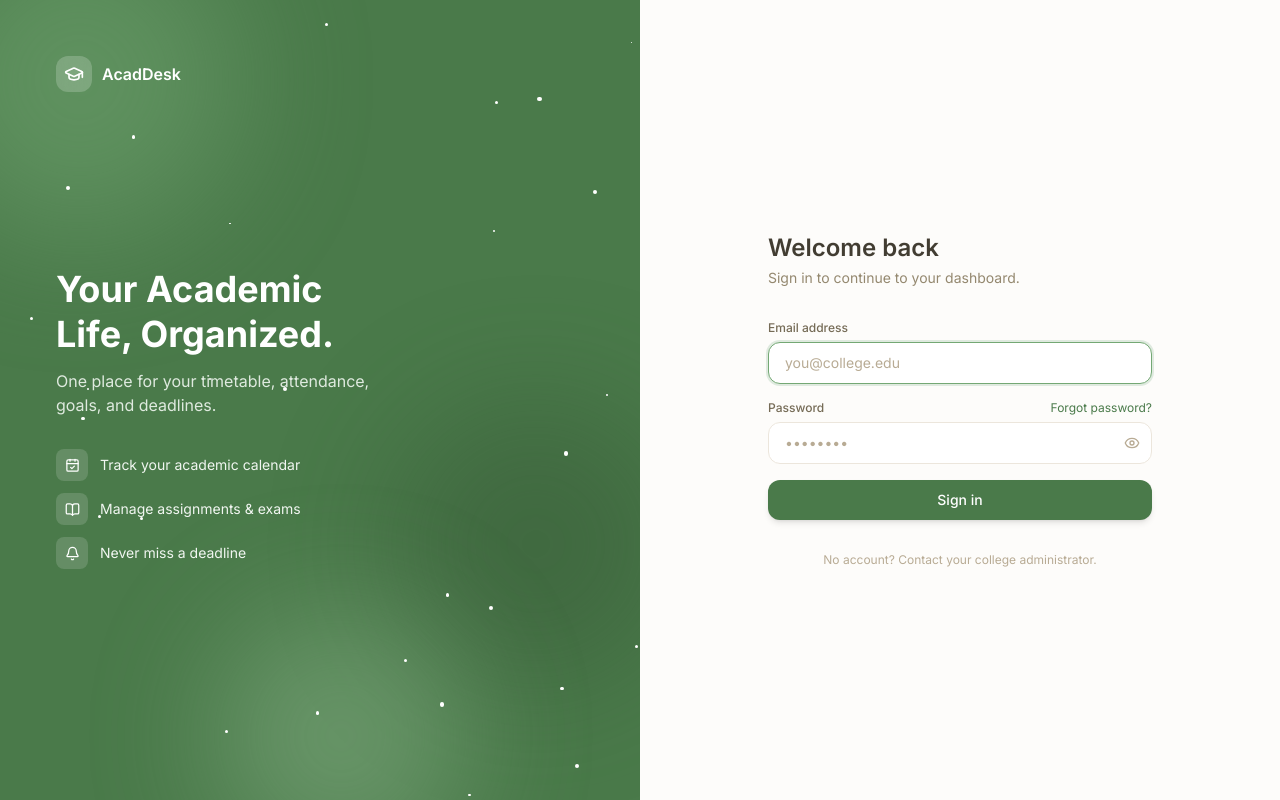
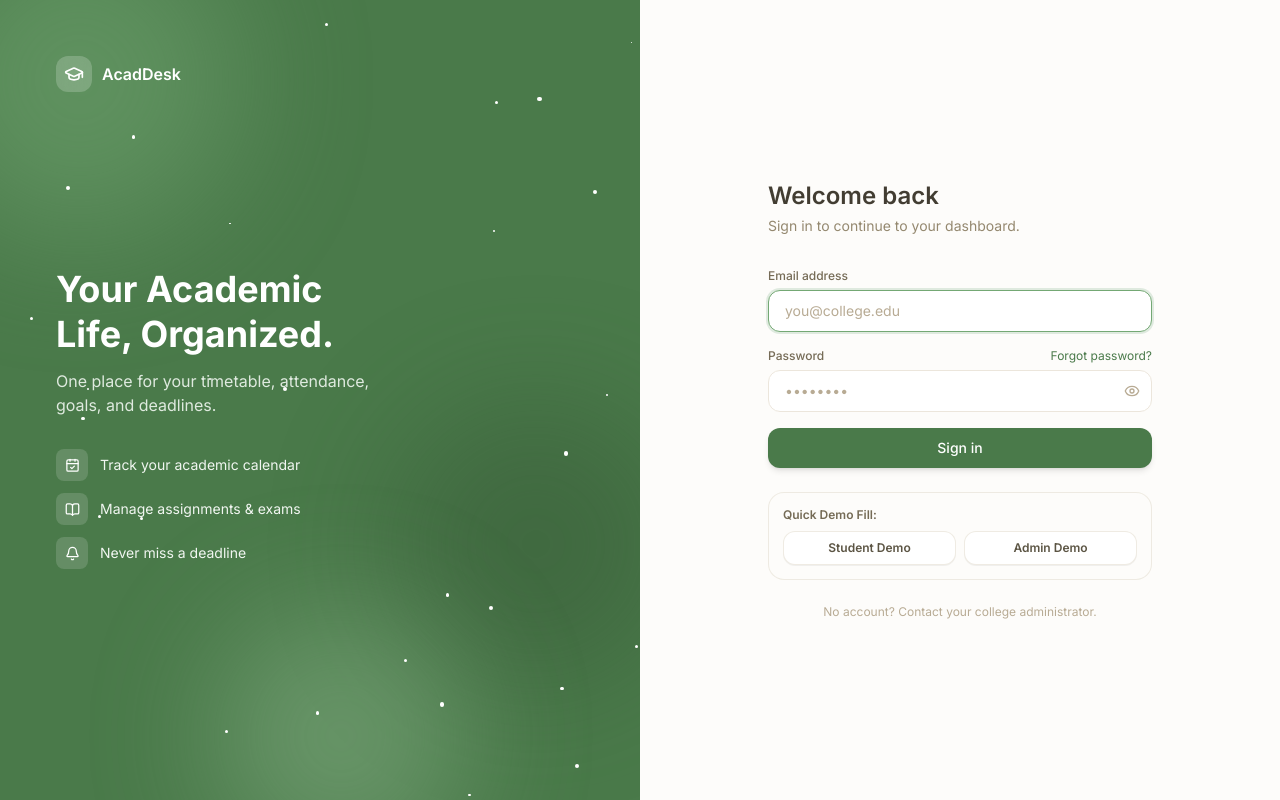
Before and after one commit to Akansh475/AcadDesk, a React (Vite) app in the folder frontend/: page /login in a window 1280 px wide. Built offline with nearby package versions, Linux system fonts and the light colour scheme; no server answers.

Commit message:
Login Credentials

```diff
--- a/frontend/src/hooks/useAuth.js
+++ b/frontend/src/hooks/useAuth.js
@@ -9,14 +9,17 @@ async function loginApi(email, password) {
   } catch (err) {
     if (err.response?.status === 404) throw { code: "NO_ACCOUNT" };
     if (err.response?.status === 401) throw { code: "WRONG_CREDENTIALS" };
-    throw { code: "SERVER_ERROR" };
+    if (!err.response) throw { code: "NETWORK_ERROR" };
+    const serverMsg = err.response?.data?.error;
+    throw { code: "SERVER_ERROR", message: serverMsg };
   }
 }
 
 const ERROR_MESSAGES = {
   NO_ACCOUNT: "No account found with this email.",
   WRONG_CREDENTIALS: "Invalid email or password.",
-  SERVER_ERROR: "Something went wrong. Try again.",
+  NETWORK_ERROR: "Cannot connect to the server. Please ensure the backend server is running on port 5000.",
+  SERVER_ERROR: "Something went wrong. Please try again.",
   EMPTY_FIELDS: "Please fill in all fields.",
 };
 
@@ -46,7 +49,7 @@ export function useAuth() {
         navigate("/timetable");
       }
     } catch (err) {
-      setError(ERROR_MESSAGES[err.code] ?? ERROR_MESSAGES.SERVER_ERROR);
+      setError(err.message || ERROR_MESSAGES[err.code] || ERROR_MESSAGES.SERVER_ERROR);
     } finally {
       setIsLoading(false);
     }
--- a/frontend/src/pages/LoginPage.jsx
+++ b/frontend/src/pages/LoginPage.jsx
@@ -281,7 +281,7 @@ export default function LoginPage() {
             <button
               type="submit"
               disabled={isLoading}
-              className="mt-2 flex w-full items-center justify-center gap-2 rounded-xl bg-primary-600 py-2.5 text-sm font-medium text-white shadow-md transition-all hover:bg-primary-700 hover:shadow-lg active:scale-[0.98] disabled:cursor-not-allowed disabled:opacity-70"
+              className="mt-2 flex w-full items-center justify-center gap-2 rounded-xl bg-primary-600 py-2.5 text-sm font-medium text-white shadow-md transition-all hover:bg-primary-700 hover:shadow-lg active:scale-[0.98] disabled:cursor-not-allowed disabled:opacity-70 cursor-pointer"
             >
               {isLoading ? (
                 <>
@@ -294,7 +294,36 @@ export default function LoginPage() {
             </button>
           </form>
 
-          <p className="mt-8 text-center text-xs text-surface-400">
+          {/* Quick demo credentials */}
+          <div className="mt-6 rounded-2xl border border-surface-200/80 bg-surface-50/70 p-3.5 text-xs dark:border-slate-800 dark:bg-slate-900/60">
+            <p className="font-semibold text-surface-600 dark:text-slate-400 mb-2">Quick Demo Fill:</p>
+            <div className="flex gap-2">
+              <button
+                type="button"
+                onClick={() => {
+                  setEmail("student@acaddesk.com");
+                  setPassword("student123");
+                  setFieldErrors({});
+                }}
+                className="flex-1 rounded-xl border border-surface-200/80 bg-white py-2 px-3 text-xs font-semibold text-surface-700 shadow-2xs hover:border-primary-300 hover:text-primary-700 dark:border-slate-700 dark:bg-slate-800 dark:text-slate-200 dark:hover:border-primary-500 transition-colors cursor-pointer text-center"
+              >
+                Student Demo
+              </button>
+              <button
+                type="button"
+                onClick={() => {
+                  setEmail("admin@acaddesk.com");
+                  setPassword("admin123");
+                  setFieldErrors({});
+                }}
+                className="flex-1 rounded-xl border border-surface-200/80 bg-white py-2 px-3 text-xs font-semibold text-surface-700 shadow-2xs hover:border-primary-300 hover:text-primary-700 dark:border-slate-700 dark:bg-slate-800 dark:text-slate-200 dark:hover:border-primary-500 transition-colors cursor-pointer text-center"
+              >
+                Admin Demo
+              </button>
+            </div>
+          </div>
+
+          <p className="mt-6 text-center text-xs text-surface-400">
             No account? Contact your college administrator.
           </p>
         </div>
```
